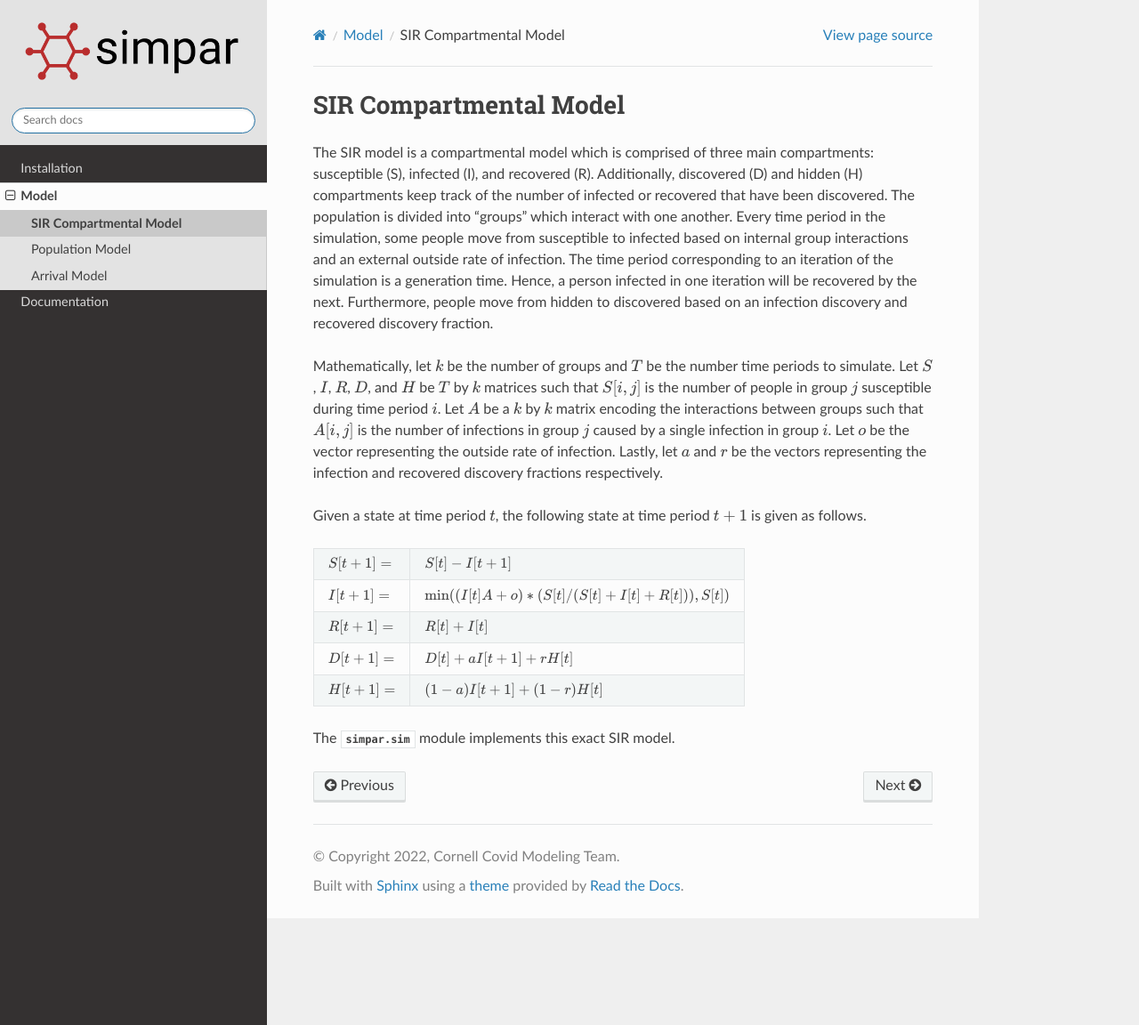
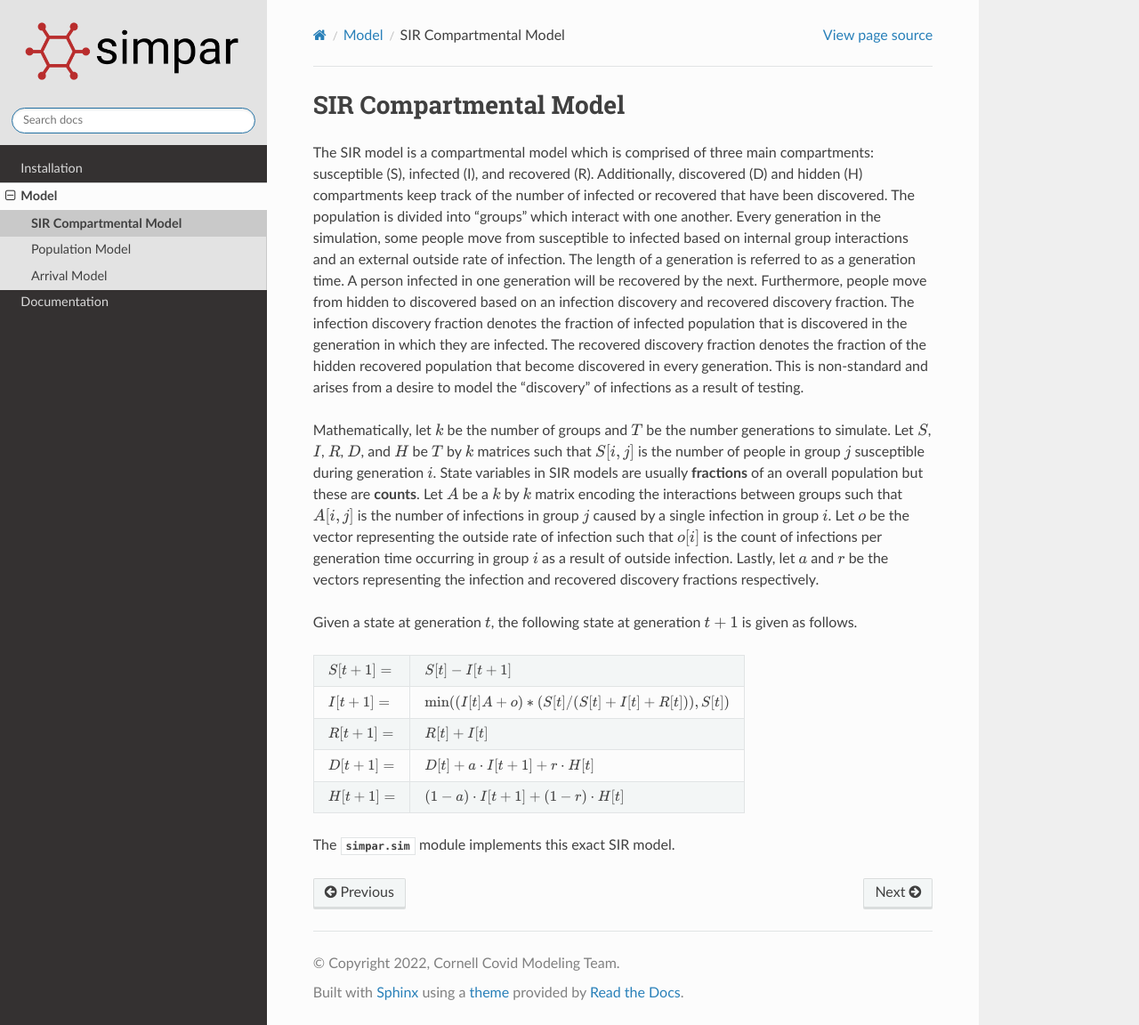
Before and after one commit to cornell-covid-modeling/simpar, a Sphinx documentation site: the page built from docs/model/sir.rst, in a window 1280 px wide and 1152 px high. Shown: the whole window at 89% size. Built offline with Sphinx 7.4.7 and the Read the Docs theme 2.0.0, drawn with Linux system fonts in a browser that asks for light colours; formulas are drawn with MathJax 3.

Commit message:
Updated docs based on Shane's feedback.

```diff
--- a/docs/model/sir.rst
+++ b/docs/model/sir.rst
@@ -7,26 +7,33 @@ The SIR model is a compartmental model which is comprised of three main
 compartments: susceptible (S), infected (I), and recovered (R). Additionally,
 discovered (D) and hidden (H) compartments keep track of the number of
 infected or recovered that have been discovered. The population is divided
-into "groups" which interact with one another. Every time period in the
+into "groups" which interact with one another. Every generation in the
 simulation, some people move from susceptible to infected based on internal
-group interactions and an external outside rate of infection. The time period
-corresponding to an iteration of the simulation is a generation time. Hence, a
-person infected in one iteration will be recovered by the next. Furthermore,
-people move from hidden to discovered based on an infection discovery and
-recovered discovery fraction.
+group interactions and an external outside rate of infection. The length
+of a generation is referred to as a generation time. A person infected in one
+generation will be recovered by the next. Furthermore, people move from hidden
+to discovered based on an infection discovery and recovered discovery fraction.
+The infection discovery fraction denotes the fraction of infected population
+that is discovered in the generation in which they are infected. The recovered
+discovery fraction denotes the fraction of the hidden recovered population
+that become discovered in every generation. This is non-standard and arises
+from a desire to model the "discovery" of infections as a result of testing.
 
 Mathematically, let :math:`k` be the number of groups and :math:`T` be the
-number time periods to simulate. Let :math:`S`, :math:`I`, :math:`R`,
+number generations to simulate. Let :math:`S`, :math:`I`, :math:`R`,
 :math:`D`, and :math:`H` be :math:`T` by :math:`k` matrices such that
 :math:`S[i,j]` is the number of people in group :math:`j` susceptible during
-time period :math:`i`. Let :math:`A` be a :math:`k` by :math:`k` matrix
-encoding the interactions between groups such that :math:`A[i,j]` is the number
-of infections in group :math:`j` caused by a single infection in group
-:math:`i`. Let :math:`o` be the vector representing the outside rate of
+generation :math:`i`. State variables in SIR models are usually **fractions**
+of an overall population but these are **counts**. Let :math:`A` be a :math:`k`
+by :math:`k` matrix encoding the interactions between groups such that
+:math:`A[i,j]` is the number of infections in group :math:`j` caused by a
+single infection in group :math:`i`. Let :math:`o` be the vector representing
+the outside rate of infection such that :math:`o[i]` is the count of infections
+per generation time occurring in group :math:`i` as a result of outside
 infection. Lastly, let :math:`a` and :math:`r` be the vectors representing the
 infection and recovered discovery fractions respectively.
 
-Given a state at time period :math:`t`, the following state at time period
+Given a state at generation :math:`t`, the following state at generation
 :math:`t+1` is given as follows.
 
 .. tabularcolumns:: ll
@@ -38,9 +45,9 @@ Given a state at time period :math:`t`, the following state at time period
 +------------------+-----------------------------------------------------------------+
 | :math:`R[t+1] =` | :math:`R[t] + I[t]`                                             |
 +------------------+-----------------------------------------------------------------+
-| :math:`D[t+1] =` | :math:`D[t] + aI[t+1] + rH[t]`                                  |
+| :math:`D[t+1] =` | :math:`D[t] + a \cdot I[t+1] + r \cdot H[t]`                    |
 +------------------+-----------------------------------------------------------------+
-| :math:`H[t+1] =` | :math:`(1-a)I[t+1] + (1-r)H[t]`                                 |
+| :math:`H[t+1] =` | :math:`(1-a) \cdot I[t+1] + (1-r) \cdot H[t]`                   |
 +------------------+-----------------------------------------------------------------+
 
 The :py:mod:`simpar.sim` module implements this exact SIR model.
```
Also changed, not shown: docs/model/arrival.rst (+11 -3 lines), docs/model/population.rst (+5 -2 lines), 2 other files.
